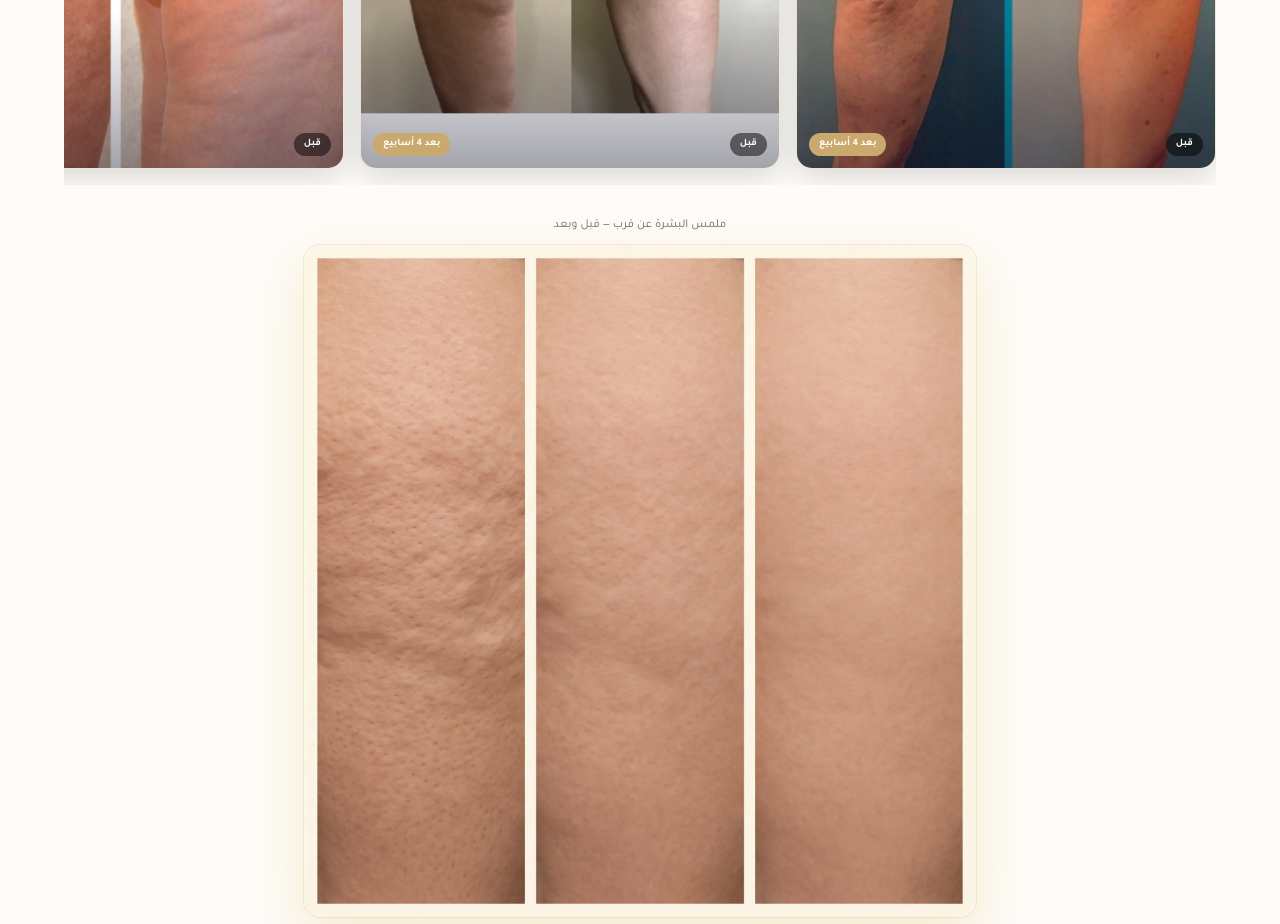
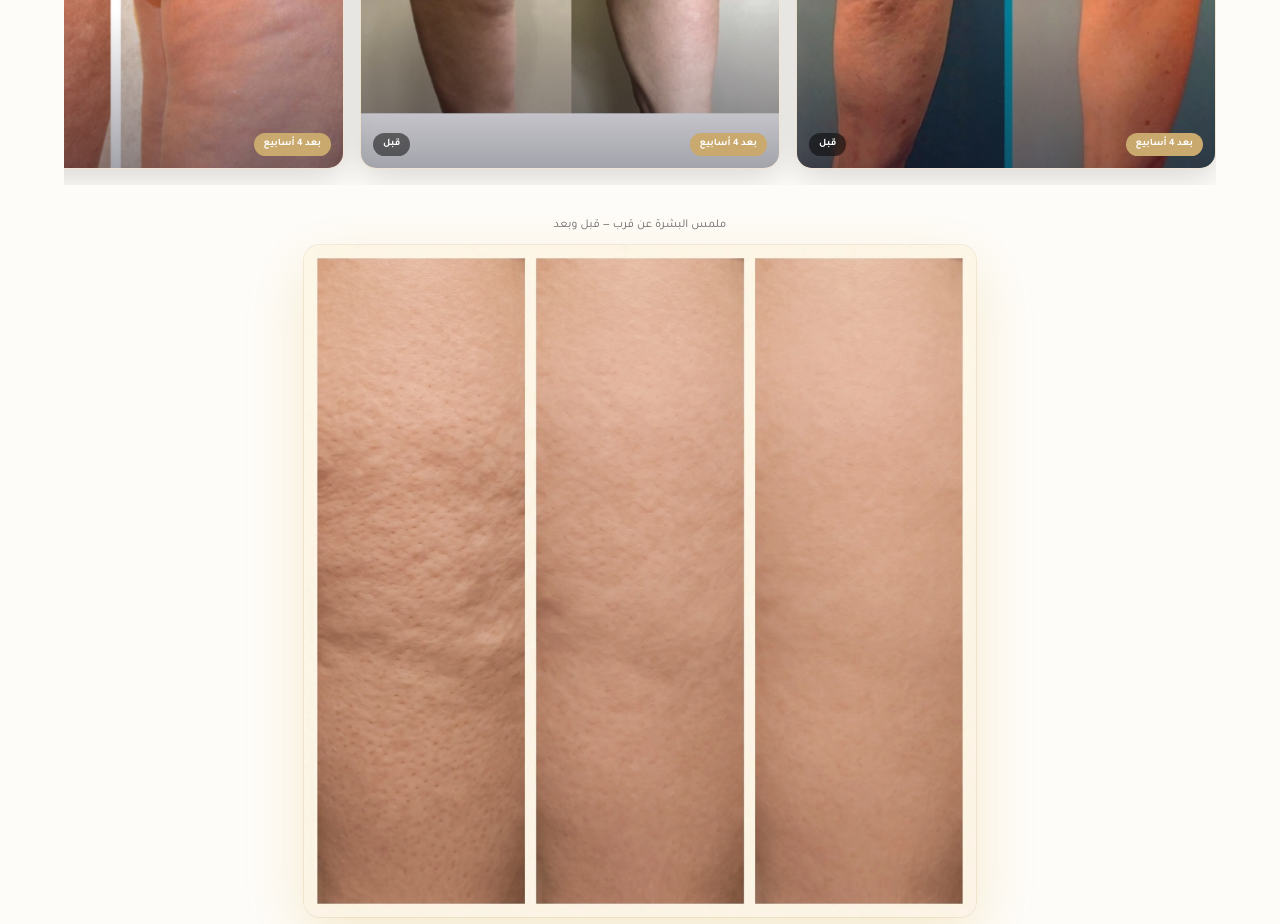
Before and after one commit to simo1761/nuvia, a Next.js app: page / in a window 1280 px wide. Shown: the part 5820-6744 px from the top of the page. Built offline with nearby package versions, Linux system fonts and the light colour scheme; no server answers.

Commit message:
fix: swap before/after labels to match image sides

```diff
--- a/app/page.tsx
+++ b/app/page.tsx
@@ -463,8 +463,8 @@ export default function HomePage() {
                   />
                   <div className="absolute inset-0 bg-gradient-to-t from-secondary/40 via-transparent to-transparent" />
                   <div className="absolute bottom-3 inset-x-3 flex items-center justify-between">
+                    <span className="bg-primary text-white text-[10px] font-bold px-2.5 py-1 rounded-full font-tajawal">بعد 4 أسابيع</span>
                     <span className="bg-black/50 text-white text-[10px] font-bold px-2.5 py-1 rounded-full backdrop-blur-sm font-tajawal">قبل</span>
-                    <span className="bg-primary text-white text-[10px] font-bold px-2.5 py-1 rounded-full font-tajawal">بعد 4 أسابيع</span>
                   </div>
                 </div>
               </div>
```
